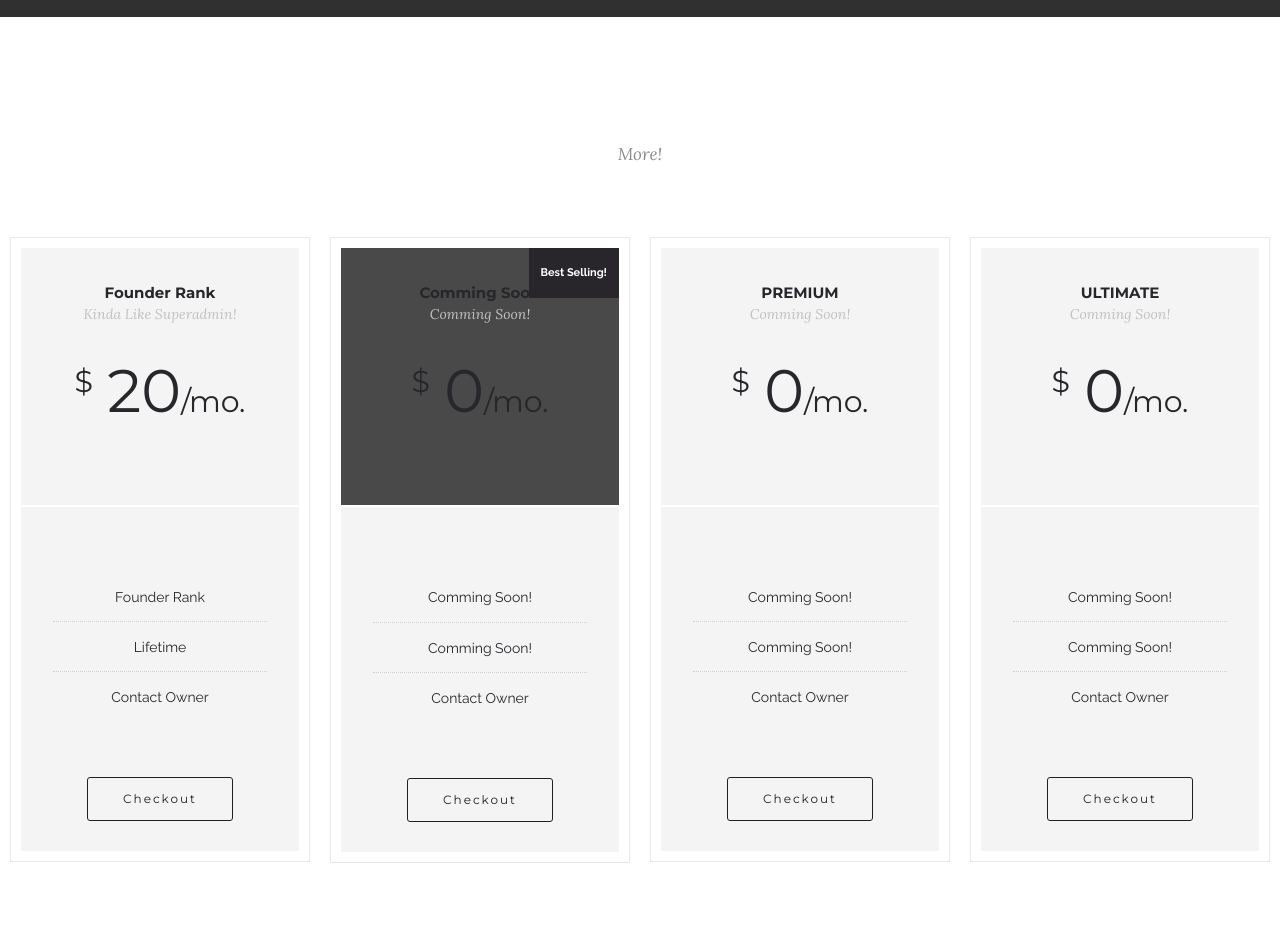
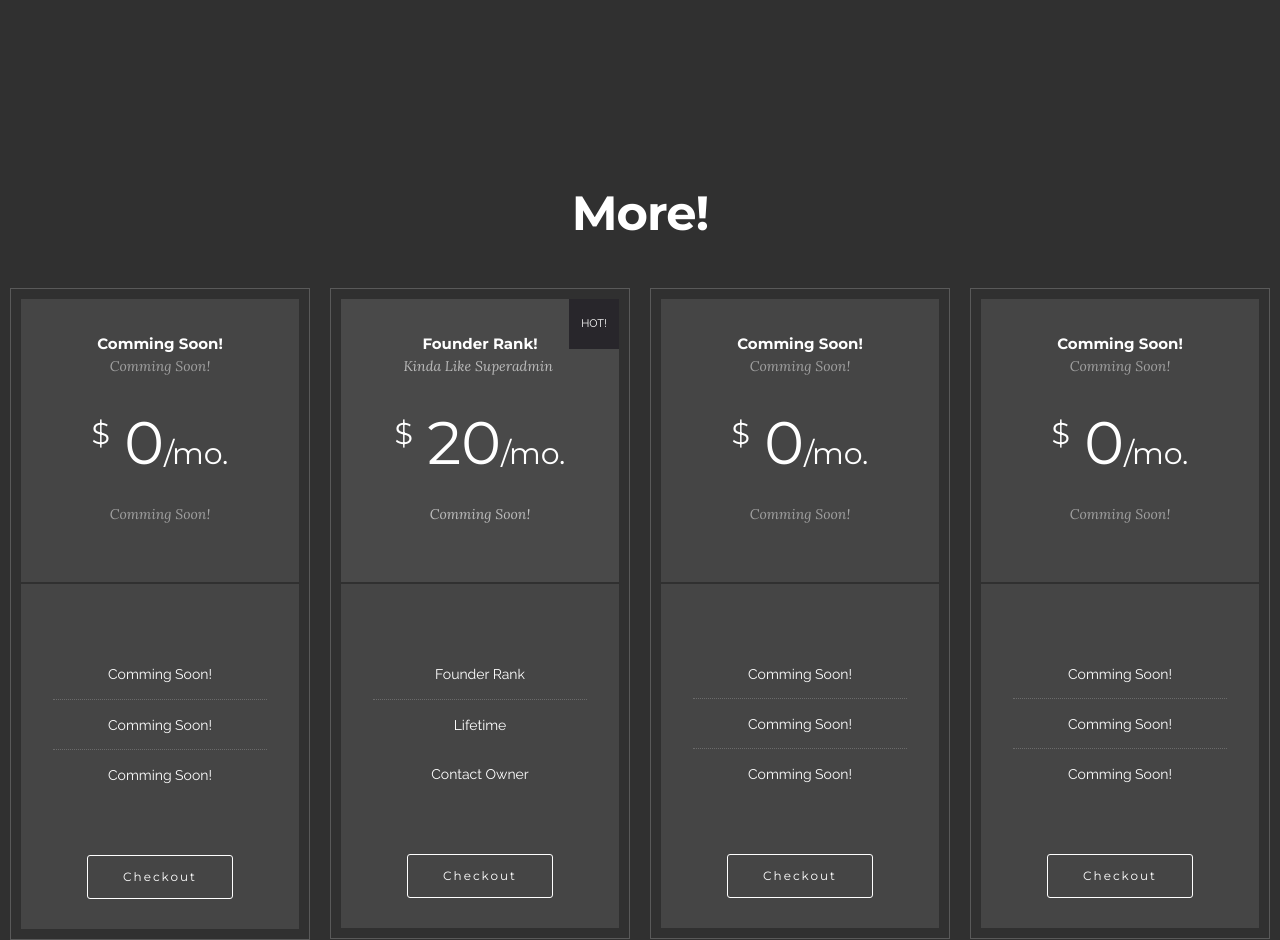
Before and after one commit to GhostCreep123/Github, a plain HTML site: page index.html in a window 1280 px wide. Shown: the part 1860-2800 px from the top of the page. Drawn offline with nearby package versions, Linux system fonts and the light colour scheme.

Commit message:
create github pages

```diff
--- a/assets/mobirise/css/mbr-additional.css
+++ b/assets/mobirise/css/mbr-additional.css
@@ -481,23 +481,9 @@ h6,
 #pricing-table1-1 .mbr-plan-label {
   text-align: left;
 }
-#pricing-table2-5 .mbr-plan-header,
-#pricing-table2-5 .mbr-plan-body {
-  background-color: #f4f4f4;
+#pricing-table1-6 .mbr-section__container .mbr-section-title {
+  color: #fff;
 }
-#pricing-table2-5 ul,
-#pricing-table2-5 .mbr-plan-title,
-#pricing-table2-5 .mbr-price-value,
-#pricing-table2-5 .mbr-price-figure,
-#pricing-table2-5 .mbr-price-term {
-  color: #28262b;
+#pricing-table1-6 .mbr-section__container .mbr-section-subtitle {
+  color: #a0a0a0;
 }
-#pricing-table2-5 .mbr-plan {
-  border-color: #e8e8e8;
-}
-#pricing-table2-5 .mbr-plan .list-group-item {
-  border-color: #cfcfcf;
-}
-#pricing-table2-5 .mbr-plan-subtitle {
-  color: #c1c1c1;
-}
--- a/index.html
+++ b/index.html
@@ -57,7 +57,7 @@
 
 </section>
 
-<section class="engine"><a rel="external" href="https://mobirise.com">free drag and drop web builder software</a></section><section class="mbr-section mbr-section-hero mbr-section-full mbr-parallax-background mbr-section-with-arrow" id="header1-1" style="background-image: url(assets/images/jumbotron.jpg);">
+<section class="engine"><a rel="external" href="https://mobirise.com">top responsive web page design software</a></section><section class="mbr-section mbr-section-hero mbr-section-full mbr-parallax-background mbr-section-with-arrow" id="header1-1" style="background-image: url(assets/images/jumbotron.jpg);">
 
 
 
@@ -179,7 +179,7 @@
                       </div>
                     </div>
                     <div class="mbr-plan-body card-block">
-                      <div class="mbr-plan-list"><ul class="list-group list-group-flush"><span style="font-size: 14px; line-height: 50px;">Donate! $<strong><em>13</em></strong></span><br><li class="list-group-item"><strong>As many times as you want!</strong></li><li class="list-group-item"><strong>Notify Me After Order!</strong></li></ul></div>
+                      <div class="mbr-plan-list"><ul class="list-group list-group-flush"><span style="font-size: 14px; line-height: 50px;">Donate! $<strong><em>13</em></strong></span><br><li class="list-group-item"><strong>As many times as you want!</strong></li><li class="list-group-item"><strong>Notify Me After Order! So i can Thank you!</strong></li></ul></div>
                       <div class="mbr-plan-btn"><a href="https://www.paypal.com/cgi-bin/webscr?cmd=_xclick&amp;business=rc18535%40gmail%2ecom&amp;lc=US&amp;item_name=1%2c000%2c000%20In%20Game%20Cash&amp;amount=13%2e00&amp;currency_code=USD&amp;button_subtype=services&amp;no_note=0&amp;tax_rate=0%2e000&amp;bn=PP%2dBuyNowBF%3abtn_buynowCC_LG%2egif%3aNonHostedGuest" class="btn btn-white btn-white-outline" target="_blank">Checkout</a></div>
                     </div>
                 </div>
@@ -189,7 +189,7 @@
 
 </section>
 
-<section class="mbr-section" id="pricing-table2-5" style="background-color: rgb(255, 255, 255); padding-top: 120px; padding-bottom: 120px;">
+<section class="mbr-section" id="pricing-table1-6" style="background-color: rgb(48, 48, 48); padding-top: 120px; padding-bottom: 120px;">
 
 
 
@@ -197,8 +197,8 @@
       <div class="container">
           <div class="row">
               <div class="col-xs-12 text-xs-center">
-                  <h3 class="mbr-section-title display-2"></h3>
-                  <small class="mbr-section-subtitle">More!</small>
+                  <h3 class="mbr-section-title display-2">More!</h3>
+                  <small class="mbr-section-subtitle"></small>
               </div>
           </div>
       </div>
@@ -211,29 +211,7 @@
                     <div class="mbr-plan-header card-block">
 
                       <div class="card-title">
-                        <h3 class="mbr-plan-title">Founder Rank</h3>
-                        <small class="mbr-plan-subtitle">Kinda Like Superadmin!</small>
-                      </div>
-                      <div class="card-text">
-                          <div class="mbr-price">
-                            <span class="mbr-price-value">$</span>
-                            <span class="mbr-price-figure">20</span><small class="mbr-price-term">/mo.</small>
-                          </div>
-                          <small class="mbr-plan-price-desc"></small>
-                      </div>
-                    </div>
-                    <div class="mbr-plan-body card-block">
-                      <div class="mbr-plan-list"><ul class="list-group list-group-flush"><li class="list-group-item">Founder Rank</li><li class="list-group-item">Lifetime</li><li class="list-group-item">Contact Owner</li></ul></div>
-                      <div class="mbr-plan-btn"><a href="https://www.paypal.com/cgi-bin/webscr?cmd=_xclick&amp;business=Y6TNKSRRMB39C&amp;lc=US&amp;item_name=Founder%20Rank&amp;amount=20%2e00&amp;currency_code=USD&amp;button_subtype=services&amp;tax_rate=0%2e000&amp;shipping=0%2e00&amp;bn=PP%2dBuyNowBF%3abtn_buynowCC_LG%2egif%3aNonHosted" class="btn btn-black btn-black-outline" target="_blank">Checkout</a></div>
-                    </div>
-                </div>
-            </div>
-            <div class="col-xs-12  col-md-6 col-xl-3">
-                <div class="mbr-plan card text-xs-center">
-                    <div class="mbr-plan-header card-block bg-primary">
-                      <div class="mbr-plan-label"><strong>Best Selling!</strong></div>
-                      <div class="card-title">
-                        <h3 class="mbr-plan-title">Comming Soon</h3>
+                        <h3 class="mbr-plan-title">Comming Soon!</h3>
                         <small class="mbr-plan-subtitle">Comming Soon!</small>
                       </div>
                       <div class="card-text">
@@ -241,12 +219,34 @@
                             <span class="mbr-price-value">$</span>
                             <span class="mbr-price-figure">0</span><small class="mbr-price-term">/mo.</small>
                           </div>
-                          <small class="mbr-plan-price-desc"></small>
+                          <small class="mbr-plan-price-desc">Comming Soon!</small>
                       </div>
                     </div>
                     <div class="mbr-plan-body card-block">
-                      <div class="mbr-plan-list"><ul class="list-group list-group-flush"><span style="font-size: 14px; line-height: 50px;">Comming Soon!</span><br><li class="list-group-item">Comming Soon!</li><li class="list-group-item">Contact Owner</li></ul></div>
-                      <div class="mbr-plan-btn"><a href="index.html" class="btn btn-black btn-black-outline">Checkout</a></div>
+                      <div class="mbr-plan-list"><ul class="list-group list-group-flush"><span style="font-size: 14px; line-height: 50px;">Comming Soon!</span><br><li class="list-group-item">Comming Soon!</li><li class="list-group-item">Comming Soon!</li></ul></div>
+                      <div class="mbr-plan-btn"><a href="index.html" class="btn btn-white btn-white-outline">Checkout</a></div>
+                    </div>
+                </div>
+            </div>
+            <div class="col-xs-12  col-md-6 col-xl-3">
+                <div class="mbr-plan card text-xs-center">
+                    <div class="mbr-plan-header card-block bg-primary">
+                      <div class="mbr-plan-label">HOT!</div>
+                      <div class="card-title">
+                        <h3 class="mbr-plan-title">Founder Rank!</h3>
+                        <small class="mbr-plan-subtitle">Kinda Like Superadmin&nbsp;</small>
+                      </div>
+                      <div class="card-text">
+                          <div class="mbr-price">
+                            <span class="mbr-price-value">$</span>
+                            <span class="mbr-price-figure">20</span><small class="mbr-price-term">/mo.</small>
+                          </div>
+                          <small class="mbr-plan-price-desc">Comming Soon!</small>
+                      </div>
+                    </div>
+                    <div class="mbr-plan-body card-block">
+                      <div class="mbr-plan-list"><ul class="list-group list-group-flush"><span style="font-size: 14px; line-height: 50px;">Founder Rank</span><br><li class="list-group-item">Lifetime</li><span style="font-size: 14px; line-height: 50px;">Contact Owner</span></ul></div>
+                      <div class="mbr-plan-btn"><a href="https://www.paypal.com/cgi-bin/webscr?cmd=_xclick&amp;business=Y6TNKSRRMB39C&amp;lc=US&amp;item_name=Founder%20Rank&amp;amount=20%2e00&amp;currency_code=USD&amp;button_subtype=services&amp;tax_rate=0%2e000&amp;shipping=0%2e00&amp;bn=PP%2dBuyNowBF%3abtn_buynowCC_LG%2egif%3aNonHosted" class="btn btn-white btn-white-outline" target="_blank">Checkout</a></div>
                     </div>
                 </div>
             </div>
@@ -255,7 +255,7 @@
                     <div class="mbr-plan-header card-block">
 
                       <div class="card-title">
-                        <h3 class="mbr-plan-title">PREMIUM</h3>
+                        <h3 class="mbr-plan-title">Comming Soon!</h3>
                         <small class="mbr-plan-subtitle">Comming Soon!</small>
                       </div>
                       <div class="card-text">
@@ -263,12 +263,12 @@
                             <span class="mbr-price-value">$</span>
                             <span class="mbr-price-figure">0</span><small class="mbr-price-term">/mo.</small>
                           </div>
-                          <small class="mbr-plan-price-desc"></small>
+                          <small class="mbr-plan-price-desc">Comming Soon!</small>
                       </div>
                     </div>
                     <div class="mbr-plan-body card-block">
-                      <div class="mbr-plan-list"><ul class="list-group list-group-flush"><li class="list-group-item">Comming Soon!</li><li class="list-group-item">Comming Soon!</li><li class="list-group-item">Contact Owner</li></ul></div>
-                      <div class="mbr-plan-btn"><a href="index.html" class="btn btn-black btn-black-outline">Checkout</a></div>
+                      <div class="mbr-plan-list"><ul class="list-group list-group-flush"><li class="list-group-item">Comming Soon!</li><li class="list-group-item">Comming Soon!</li><li class="list-group-item">Comming Soon!</li></ul></div>
+                      <div class="mbr-plan-btn"><a href="index.html" class="btn btn-white btn-white-outline">Checkout</a></div>
                     </div>
                 </div>
             </div>
@@ -277,7 +277,7 @@
                     <div class="mbr-plan-header card-block">
 
                       <div class="card-title">
-                        <h3 class="mbr-plan-title">ULTIMATE</h3>
+                        <h3 class="mbr-plan-title">Comming Soon!</h3>
                         <small class="mbr-plan-subtitle">Comming Soon!</small>
                       </div>
                       <div class="card-text">
@@ -285,12 +285,12 @@
                             <span class="mbr-price-value">$</span>
                             <span class="mbr-price-figure">0</span><small class="mbr-price-term">/mo.</small>
                           </div>
-                          <small class="mbr-plan-price-desc"></small>
+                          <small class="mbr-plan-price-desc">Comming Soon!</small>
                       </div>
                     </div>
                     <div class="mbr-plan-body card-block">
-                      <div class="mbr-plan-list"><ul class="list-group list-group-flush"><li class="list-group-item">Comming Soon!</li><li class="list-group-item">Comming Soon!</li><li class="list-group-item">Contact Owner</li></ul></div>
-                      <div class="mbr-plan-btn"><a href="https://mobirise.com" class="btn btn-black btn-black-outline">Checkout</a></div>
+                      <div class="mbr-plan-list"><ul class="list-group list-group-flush"><li class="list-group-item">Comming Soon!</li><li class="list-group-item">Comming Soon!</li><li class="list-group-item">Comming Soon!</li></ul></div>
+                      <div class="mbr-plan-btn"><a href="index.html" class="btn btn-white btn-white-outline">Checkout</a></div>
                     </div>
                 </div>
             </div>
```
Also changed, not shown: 1 other file.
